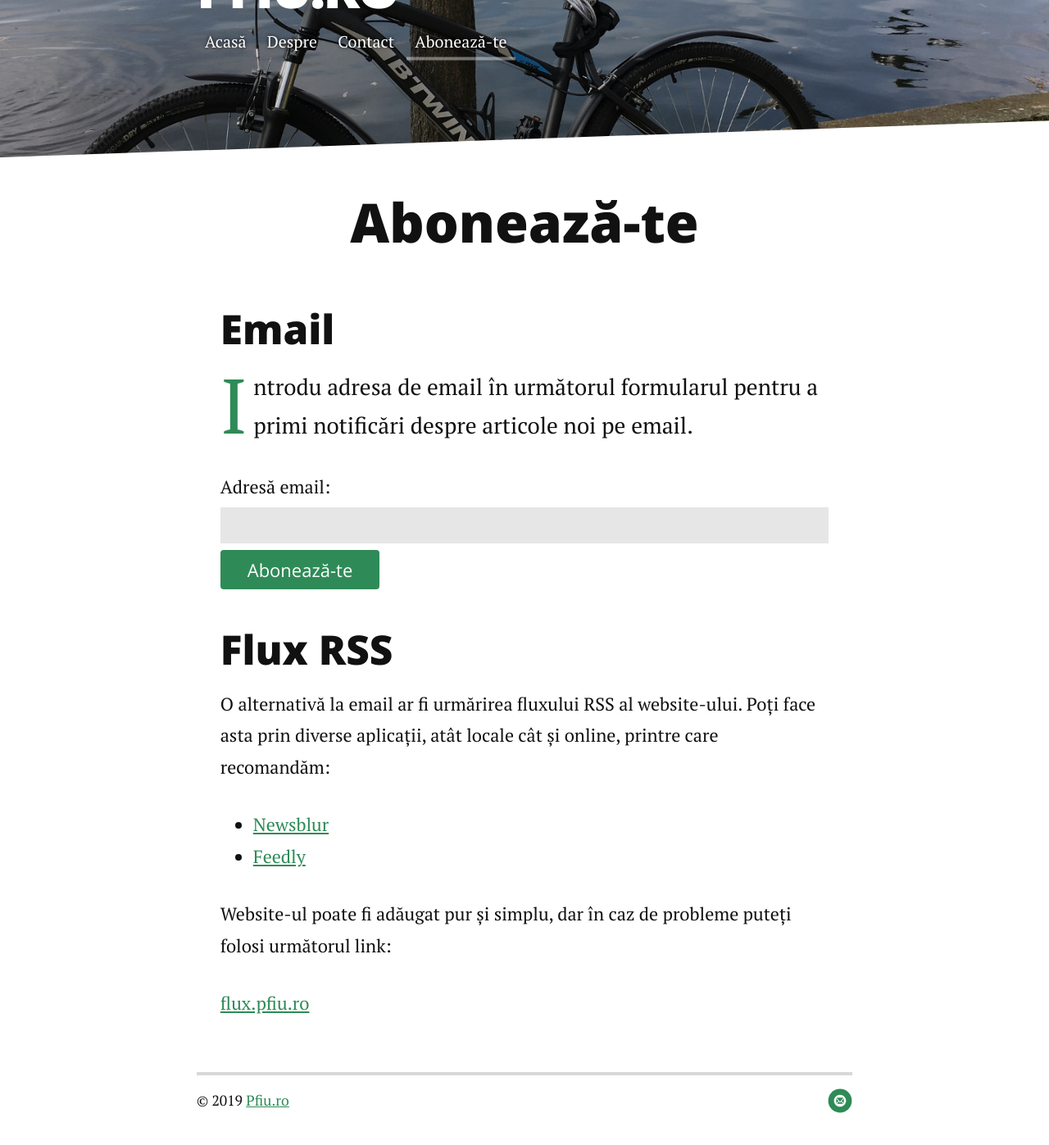
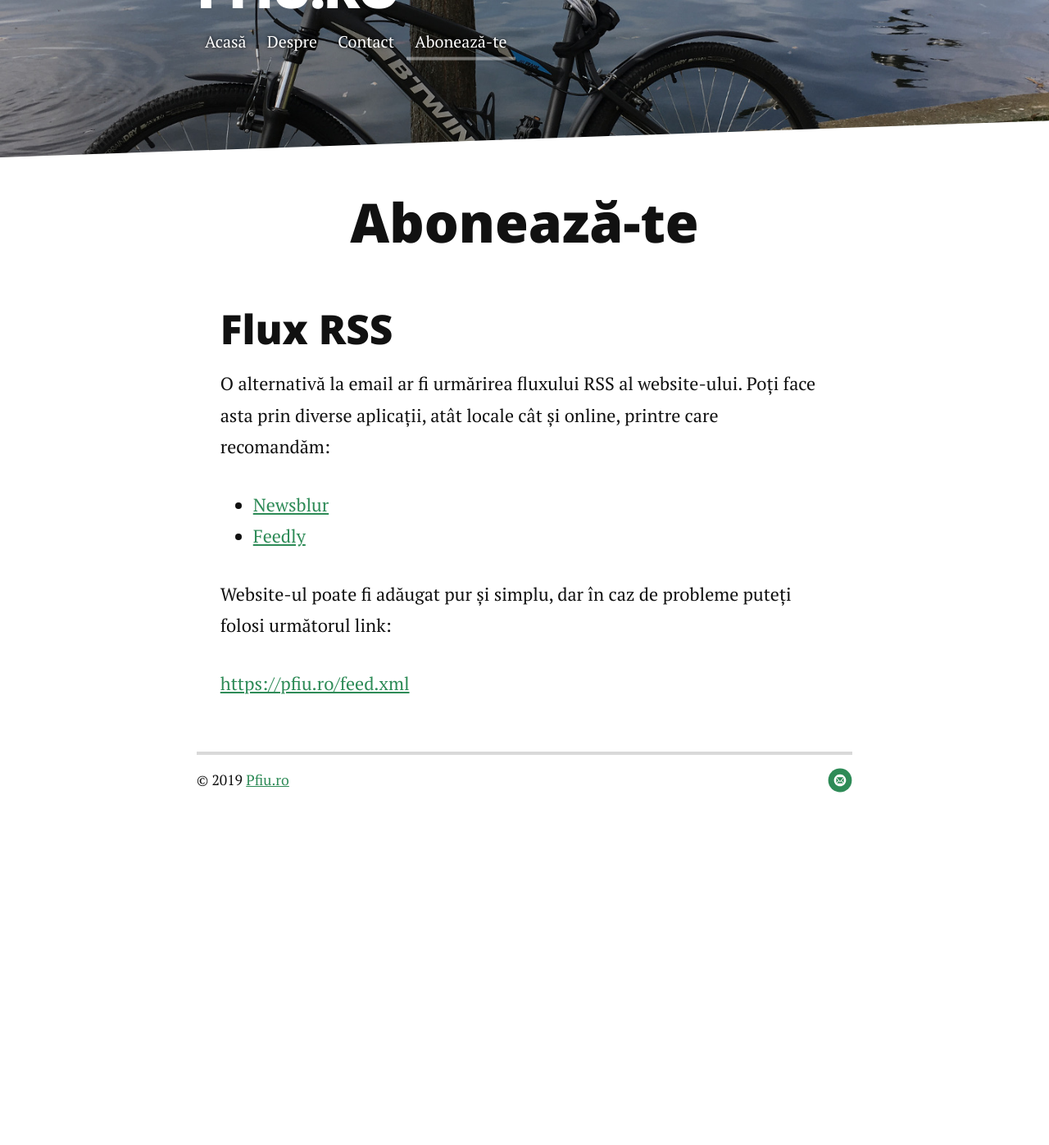
Before and after one commit to alexandru/pfiu.ro, a Jekyll site: the page built from abonament.html, in a window 1280 px wide and 1400 px high, scrolled down 126 px. Shown: the top 1397 px of the window at 82% size. Built offline with Jekyll 4.4.1, drawn with Linux system fonts in a browser that asks for light colours; nearby versions of some CDN libraries; after the commit the page ends 1135 px from its top, so only the background shows below that.

Commit message:
Configure website

```diff
--- a/_config.yml
+++ b/_config.yml
@@ -1,9 +1,10 @@
 title: Pfiu.ro
 description: Explorări, dietă, viață
 
-url: https://pfiu.netlify.com
+url: https://pfiu.ro
 baseurl: ""
 permalink: :year/:month/:day/:title/
+feed: https://pfiu.ro/feed.xml
 
 sass:
     style: compressed
--- a/_includes/head.html
+++ b/_includes/head.html
@@ -59,7 +59,7 @@
     <meta name="msapplication-TileImage" content="{{ "/assets/media/favicon-270.png" | prepend: site.baseurl }}" />
 
     <!-- Come and get me RSS readers -->
-    <link rel="alternate" type="application/rss+xml" title="{{ site.title }}" href="https://flux.pfiu.ro/" />
+    <link rel="alternate" type="application/rss+xml" title="{{ site.title }}" href="{{ site.feed }}" />
 
     <!-- Stylesheet -->
     <link rel="stylesheet" href="{{ "/assets/css/style.css" | prepend: site.baseurl }}">
--- /dev/null
+++ b/abonament.html
@@ -0,0 +1,23 @@
+---
+layout: default
+title: Abonează-te
+---
+
+<div id="abonament" class="post">
+  <h1 class="pageTitle">Abonează-te</h1>
+
+  <h2>Flux RSS</h2>
+
+  <p>O alternativă la email ar fi urmărirea fluxului RSS al website-ului. Poți face asta prin diverse aplicații, atât locale cât și online, printre care recomandăm:</p>
+  <ul>
+    <li><a href="https://newsblur.com/">Newsblur</a></li>
+    <li><a href="https://feedly.com">Feedly</a></li>
+  </ul>
+
+  <p>
+    Website-ul poate fi adăugat pur și simplu, dar în caz de probleme puteți folosi următorul link:
+  </p>
+  <p>
+    <a href="{{ site.feed }}">{{ site.feed }}</a>
+  </p>
+</div>
--- a/abonament.md
+++ /dev/null
@@ -1,34 +0,0 @@
----
-layout: default
-title: Abonează-te
----
-
-<div id="abonament" class="post">
-  <h1 class="pageTitle">Abonează-te</h1>
-
-  <h2>Email</h2>
-  <p class="intro">
-    <span class="dropcap">I</span>ntrodu adresa de email în următorul formularul pentru a primi notificări despre articole noi pe email.
-  </p>
-
-  <form action="https://feed.press/e/mailverify" method="post"
-        target="popupwindow" onsubmit="window.open('https://feed.press/e/mailverify?feed_id=pfiu', 'popupwindow', 'scrollbars=yes,width=550,height=400');return true">
-    <input type="hidden" value="pfiu" name="feed_id"/>
-    <label for="email">Adresă email:</label>
-    <input type="text" id="email" name="email" class="full-width"><br>
-    <input type="submit" value="Abonează-te" class="button" />
-  </form>
-
-  <h2>Flux RSS</h2>
-
-  <p>O alternativă la email ar fi urmărirea fluxului RSS al website-ului. Poți face asta prin diverse aplicații, atât locale cât și online, printre care recomandăm:</p>
-  <ul>
-    <li><a href="https://newsblur.com/">Newsblur</a></li>
-    <li><a href="https://feedly.com">Feedly</a></li>
-  </ul>
-
-  <p>Website-ul poate fi adăugat pur și simplu, dar în caz de probleme puteți folosi următorul link:</p>
-  <p>
-    <a href="https://flux.pfiu.ro/">flux.pfiu.ro</a>
-  </p>
-</div>
```
